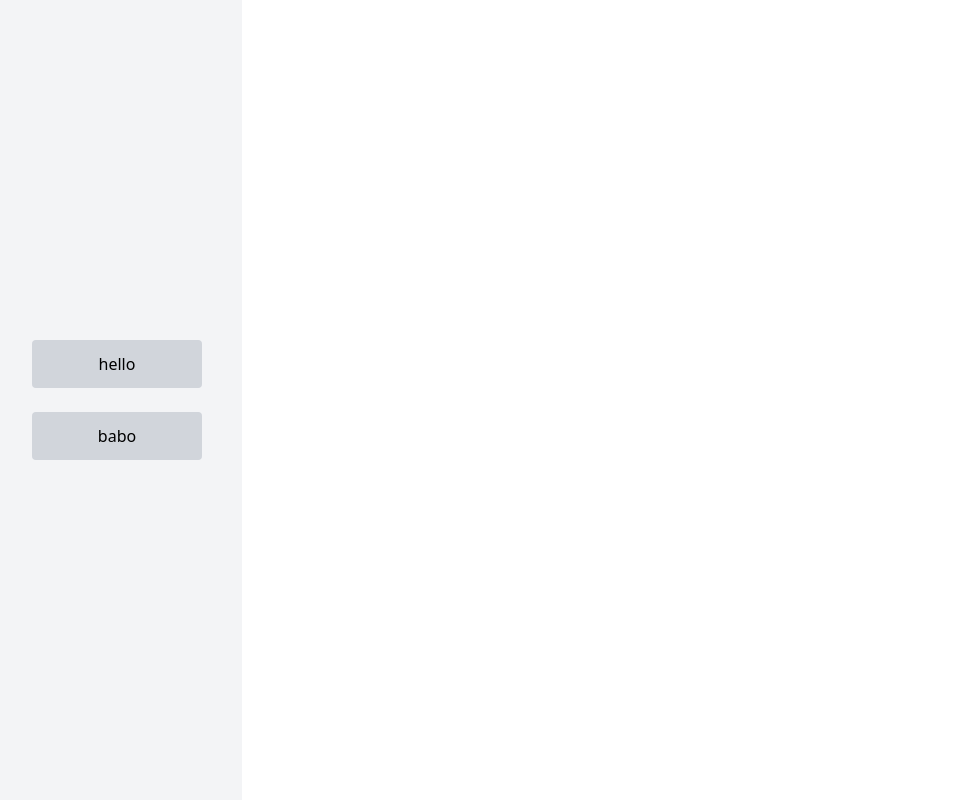
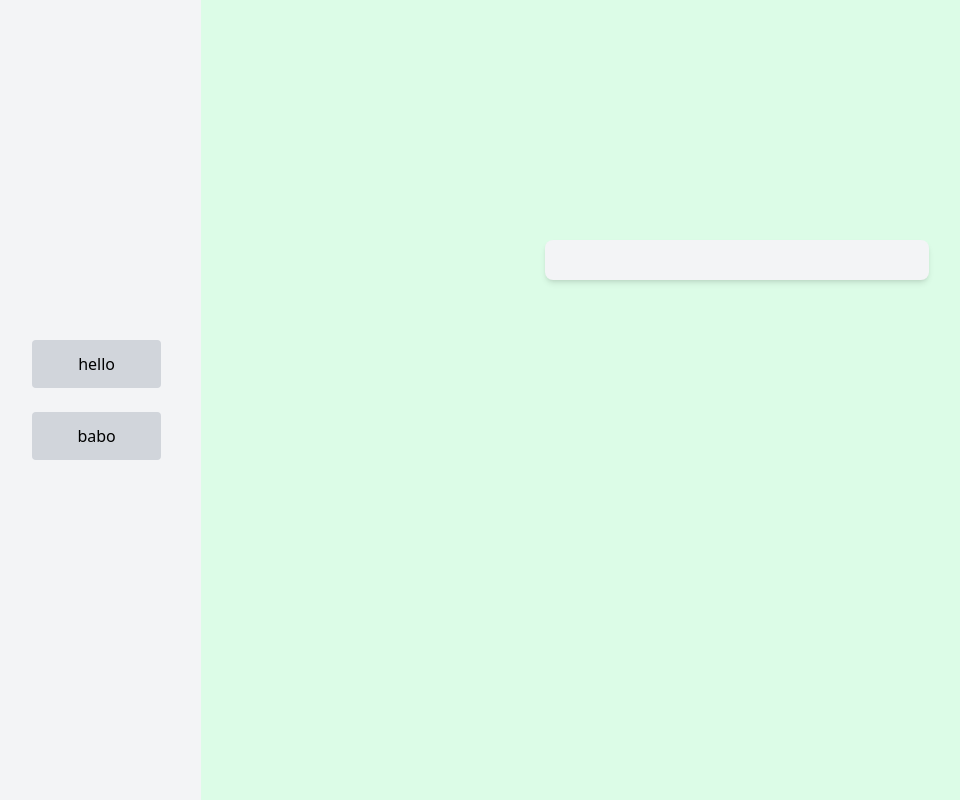
Before and after one commit to boostcampaitech5/level3_nlp_finalproject-nlp-10, a Next.js app: page / in a window 1280 px wide. Shown: the whole page, without its empty margins (8-968 px from the left). Built offline with nearby package versions, Linux system fonts and the light colour scheme.

Commit message:
search box

```diff
--- /dev/null
+++ b/app/keyword.tsx
@@ -0,0 +1,7 @@
+export default function Keyword() {
+  return (
+    <div className="flex flex-col min-h-screen w-full bg-green-100">
+      <input className="my-60 flex mx-auto w-96 h-10 px-3 rounded-lg bg-gray-100 shadow-md" />
+    </div>
+  )
+}
--- a/app/page.tsx
+++ b/app/page.tsx
@@ -1,8 +1,9 @@
+import Keyword from './keyword'
+
 export default function Home() {
   return (
     <div className="flex min-h-screen min-w-[700px]">
       <aside className="flex w-[250px] bg-gray-100">
-
         <div className="flex flex-col w-full justify-center">
           <PanelButton>
             <span>hello</span>
@@ -12,6 +13,7 @@ export default function Home() {
           </PanelButton>
         </div>
       </aside>
+      <Keyword />
     </div>
   )
 }
```
